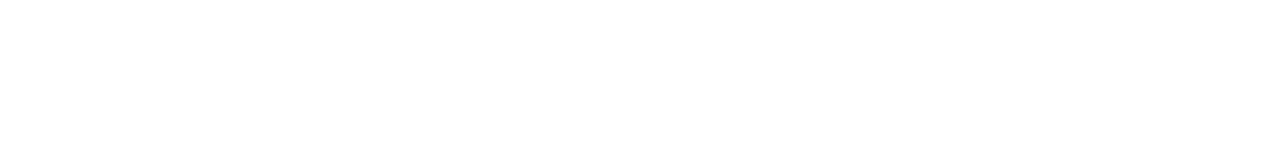
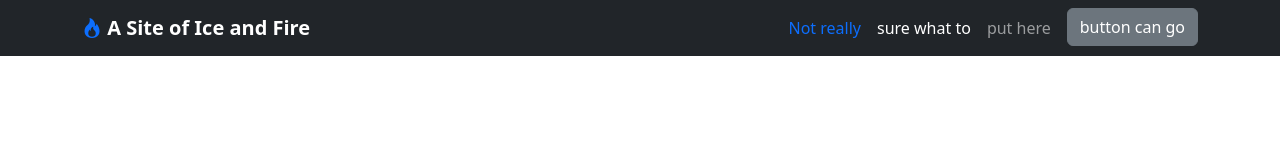
Before and after one commit to BDunnCode/SiteOfIceAndFire2, a website: page index.html in a window 1280 px wide. Drawn offline with nearby package versions, Linux system fonts and the light colour scheme.

Commit message:
created unfinished navbar for visualization purposes

```diff
--- a/index.html
+++ b/index.html
@@ -3,9 +3,53 @@
 <head>
   <meta charset="UTF-8">
   <meta name="viewport" content="width=device-width, initial-scale=1.0">
-  <title>Document</title>
+  <link rel="stylesheet" href="node_modules/bootstrap/dist/css/bootstrap.min.css">
+  <link href="node_modules/bootstrap-icons/font/bootstrap-icons.css" rel="stylesheet">
+  <title>A Site of Ice and Fire</title>
 </head>
-<body>
+<body class="vh-100 overflow-hidden">
+  <!-- navbar -->
+  <nav class="navbar navbar-expand-md bg-dark" data-bs-theme="dark">
+    <div class="container-md">
+      <a href="#intro" class="navbar-brand">
+        <span class="fw-bold text-white">
+          <i class="bi bi-fire text-primary"></i>
+          A Site of Ice and Fire
+        </span>
+      </a>
+      <!-- toggle button for mobile nav -->
+      <button class="navbar-toggler" type="button" data-bs-toggle="collapse"
+      data-bs-target="#main-nav" aria-controls="main-nav" aria-expanded="false"
+      aria-label="Toggle navigation">
+        <span class="navbar-toggler-icon"></span>
+      </button>
 
+      <!-- navbar links -->
+      <div class="collapse navbar-collapse justify-content-end align-center"
+      id="main-nav">
+        <ul class="navbar-nav">
+          <li class="nav-item">
+            <a href="#topics" class="nav-link text-primary">Not really</a>
+          </li>
+          <li class="nav-item">
+            <a href="#reviews" class="nav-link text-white">sure what to</a>
+          </li>
+          <li class="nav-item">
+            <a href="#contact" class="nav-link">put here</a>
+          </li>
+          <li class="nav-item d-md-none">
+            <a href="#pricing" class="nav-link">Pricing</a>
+          </li>
+          <li class="nav-item ms-2 d-none d-md-inline">
+            <a href="#pricing" class="btn btn-secondary">button can go</a>
+          </li>
+        </ul>
+      </div>
+    </div>
+  </nav>
+
+
+
+  <script src="node_modules/bootstrap/dist/js/bootstrap.bundle.min.js"></script>
 </body>
 </html>
```
Also changed, not shown: assets/img/morgane-le-breton-dBpPl6P1Zvs-unsplash.jpg (renamed from assets/morgane-le-breton-dBpPl6P1Zvs-unsplash.jpg), 4 other files.
